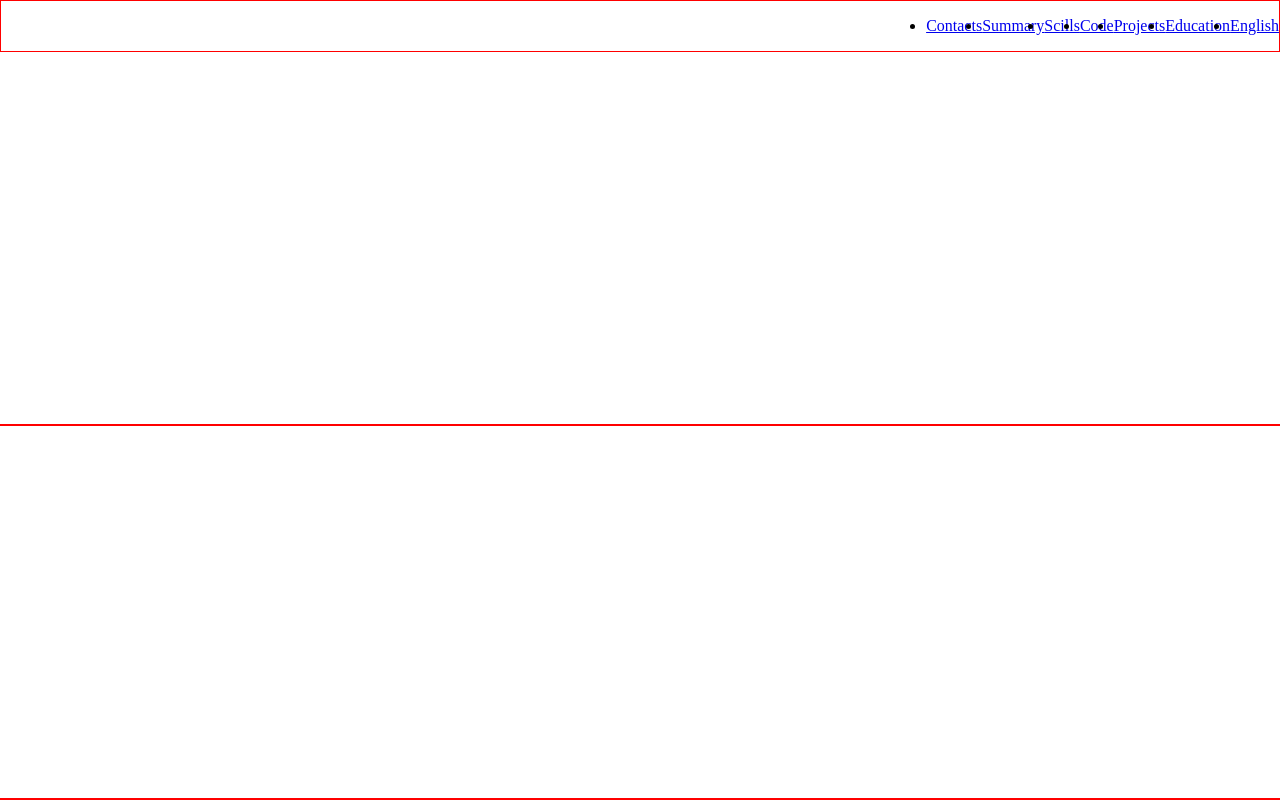
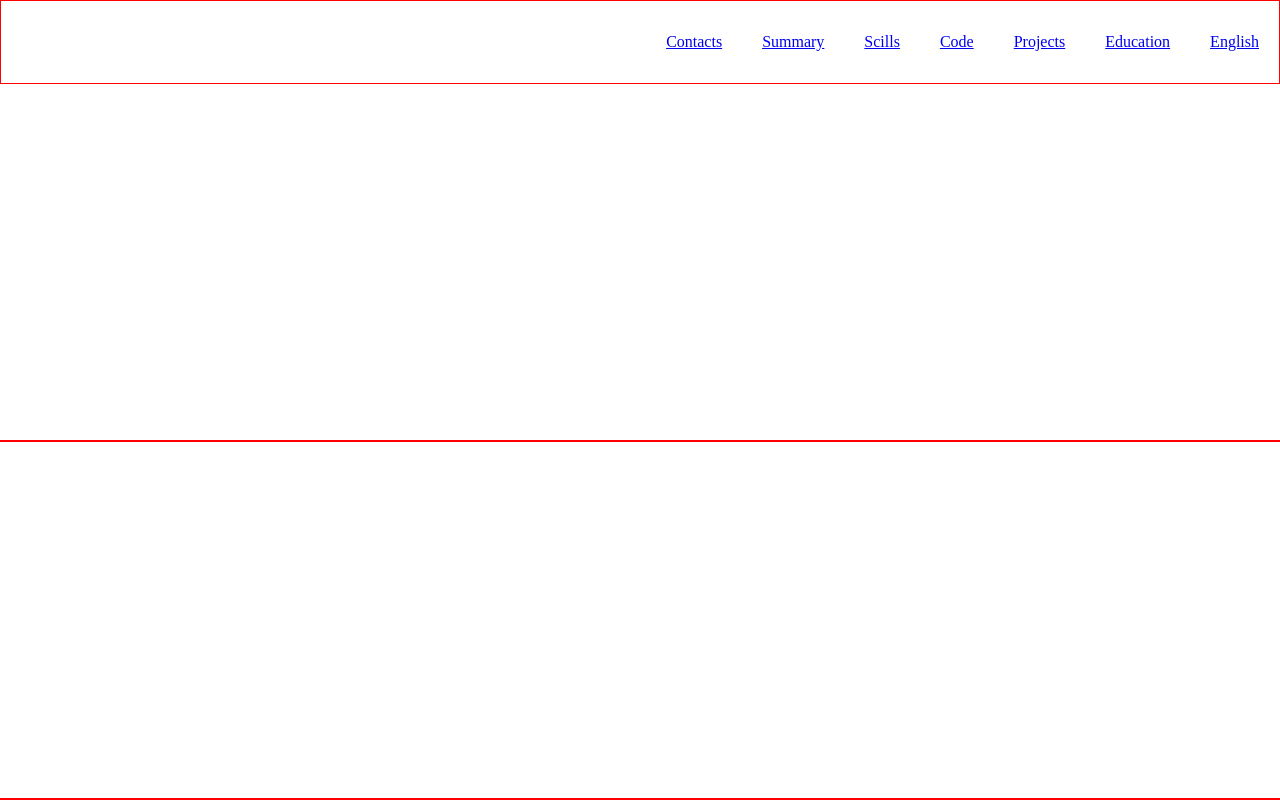
Before and after one commit to fobatom/rsschool-cv, a plain HTML site: page index.html in a window 1280 px wide. Drawn offline with Linux system fonts and the light colour scheme.

Commit message:
doc: change na-list

```diff
--- a/style.css
+++ b/style.css
@@ -42,3 +42,13 @@ body {
     justify-content: flex-end;
     align-items: center;
 }
+html {
+    scroll-behavior: smooth;
+}
+.nav-list {
+    list-style: none;
+}
+.nav-link {
+    padding: 0 20px;
+    line-height: 50px;
+}
```
